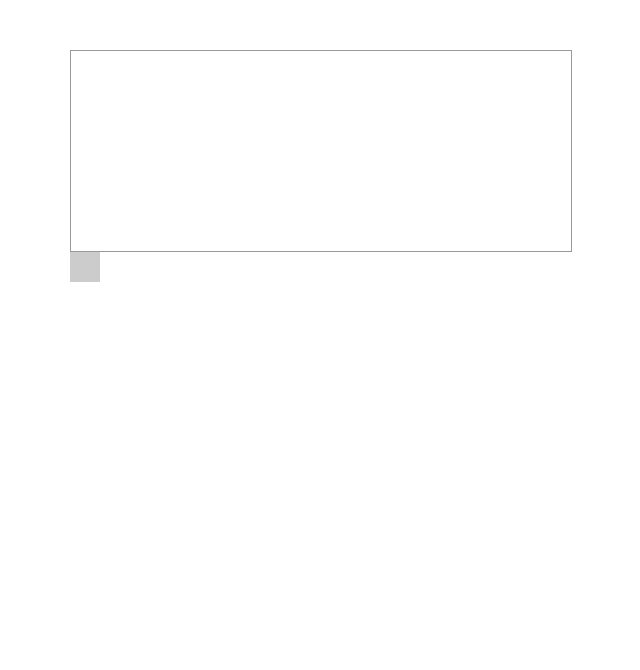
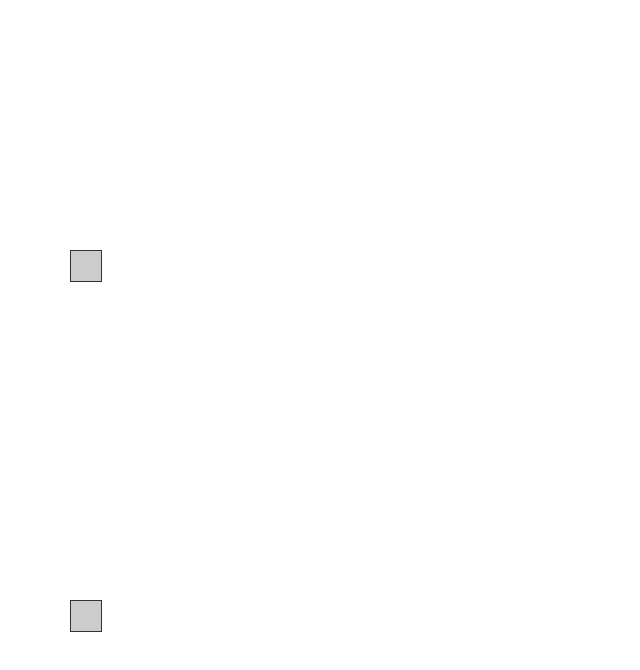
Before and after one commit to kouwenxuan/bczbqplugin, a plain HTML site: page demo/index.html in a window 1280 px wide. Shown: the whole page, without its empty margins (320-960 px from the left). Drawn offline with nearby package versions, Linux system fonts and the light colour scheme.

Commit message:
功能完善 支持页面生成多个表情插件 API略改

```diff
--- a/core.js
+++ b/core.js
@@ -1,48 +1,58 @@
 //表情插件核心功能
-var bczExpresstion = {
+function bczExpresstion() {
 
     //应用路径
-    expressBaseUrl : "../imgs",
+    this.expressBaseUrl = "../imgs";
     //关联文本域DIV
-    expressArea : null,
+    this.expressArea = null;
     //文本域本身
-    textArea : null,
-    //初始化DOM元素
-    //param
-    //  - btn (id) : 需要添加表情按钮的元素ID
-    //  - area (id) : 关联文本域的id
-    //  - imgURL : 图片资源文件夹路径
-    init : function(btn, area, imgURL) {
+    this.textArea = null;
+
+}
+
+//原型定义
+
+//按钮所关联的文本框
+bczExpresstion.prototype.link = null;
+//初始化
+bczExpresstion.prototype.init = function(btn, area, imgURL) {
     //图片加载路径
-        bczExpresstion.expressArea = imgURL;
+    this.expressBaseUrl = imgURL;
     //获取按钮节点元素
     var element = $('#'+btn).get(0);
     //获取文本域节点元素
-        bczExpresstion.textArea = $('#'+area).get(0);
+    this.textArea = $('#'+area).get(0);
     //判断节点是否有效
-        if(typeof(element) == "undefined" || typeof(bczExpresstion.textArea) == "undefined") {
+    if(typeof(element) == "undefined" || typeof(this.textArea) == "undefined") {
         console.error("无效的初始化节点");
         return;
     }
-        //文本域之后添加DIV，并隐藏文本域
+    //文本域之后添加DIV，并隐藏文本域，样式赋予DIV
+    var _class = $('#'+area).attr("class");
+    var _style = $('#'+area).attr("style");
     $('#'+area).hide();
-        var textDiv = "<div id='bcz_express_area_div' contenteditable='true' class='bcz_textDiv'></div>";
+    var textDiv = "<div id='bcz_express_area_div' contenteditable='true' class='"+_class+"' style='"+_style+"'></div>";
     $('#'+area).after(textDiv);
-        bczExpresstion.expressArea = $('#bcz_express_area_div').get(0);
+    this.expressArea = $('#bcz_express_area_div').get(0);
+    $('#bcz_express_area_div').removeAttr("id");
     //DIV与文本域同步
-        $(bczExpresstion.expressArea).on("keyup", function() {
-            $(bczExpresstion.textArea).val($(bczExpresstion.expressArea).html());
+    var _textArea = this.textArea;
+    var _expressArea = this.expressArea;
+    $(this.expressArea).on("keyup", function() {
+        $(_textArea).val($(_expressArea).html());
     }).on("DOMNodeInserted", function() {
-            $(bczExpresstion.textArea).val($(bczExpresstion.expressArea).html());
+        $(_textArea).val($(_expressArea).html());
     });
 
     //生成表情选择框
-        bczExpresstion.createExpressWineow();
+    this.createExpressWineow();
     //将element初始化为表情按钮
     $(element).css("background-color", "#ccc");
     //表情按钮点击事件
     //  - 点击之后弹出表情选择框
     $(element).on('click', function(event) {
+        //改变当前表情控件对象原型变量 使弹出表情框关联到相应文本框
+        bczExpresstion.prototype.link = _expressArea;
         //表情框若已弹出则取消操作
         if($('#expressWindow').is(":visible")) {
             //关闭弹窗
@@ -52,8 +62,8 @@ var bczExpresstion = {
         }
         //获取按钮位置 － 用于计算弹出框起点位置
         var left = element.offsetLeft;
+        //计算出弹出框位置
         var top = element.offsetTop;
-            //计算出弹出框位置
         var begin_left = Math.floor(Number(left + element.offsetWidth/2));
         var begin_top = Math.floor(Number(top + element.offsetHeight/2));
         //默认表情
@@ -69,9 +79,12 @@ var bczExpresstion = {
     $(document).on('click', function() {
         $('#expressWindow').hide();
     });
-    },
-    //生成表情选择框
-    createExpressWineow : function() {
+}
+//生成表情弹出框
+bczExpresstion.prototype.createExpressWineow = function() {
+    if(typeof($("#expressWindow").get(0)) != "undefined") {
+        return ;
+    }
     //添加弹出框到指定位置
     var pop_obj = "<div id='expressWindow' style='display: none;'><div class='bcz_express_nav'></div><div class='bcz_express_content'></div></div>";
     $("body").append(pop_obj);
@@ -81,7 +94,7 @@ var bczExpresstion = {
     //添加表情选项卡
     var ul_obj = "<ul>"
     bcz_express_nav.empty();
-        $.each(bczExpresstion.expressList, function(i, o) {
+    $.each(this.expressList, function(i, o) {
         if(o != null) {
             ul_obj += "<li data-id='"+i+"'>"+ o.title +"</li>";
         }
@@ -90,12 +103,13 @@ var bczExpresstion = {
     bcz_express_nav.append(ul_obj);
     //添加表情 - 迭代表情数据集合
     bcz_express_content.empty();
-        $.each(bczExpresstion.expressList, function(i, o) {
+    var _expressBaseUrl = this.expressBaseUrl;
+    $.each(this.expressList, function(i, o) {
         var express_obj = "<div data-id='"+i+"' style='display: none;'><table><tr>";
         var index = 0;
         if(o != null) {
             $.each(o.data, function(k, v) {
-                    express_obj += "<td><img title='"+ v.name +"' alt='"+ v.name +"' src='"+ bczExpresstion.expressBaseUrl + v.url +"'></td>";
+                express_obj += "<td><img title='"+ v.name +"' alt='"+ v.name +"' src='"+ _expressBaseUrl + v.url +"'></td>";
                 if(index == 7) {
                     express_obj += "</tr><tr>";
                     index = -1;
@@ -120,13 +134,12 @@ var bczExpresstion = {
     //绑定表情选中事件
     bcz_express_content.find("td").on('click', function() {
         var expressImg = $(this).html();
-            var old_html = $(bczExpresstion.expressArea).html();
+        var old_html = $(bczExpresstion.prototype.link).html();
         var new_html = old_html + expressImg;
-            $(bczExpresstion.expressArea).html(new_html);
+        $(bczExpresstion.prototype.link).html(new_html);
     });
-    },
-    //表情数据集合 - 可根据图片资源进行配置
-    expressList : {
+}
+bczExpresstion.prototype.expressList = {
     "jx2" : {
         "title" : "兔斯基",
         "data" : [
@@ -536,9 +549,8 @@ var bczExpresstion = {
         ]
     }
 }
-}
 
 //定义requireJS模块 支持CMD模块化规范
 if ( typeof define === "function" && define.amd && define.amd.jQuery ) {
-    define( "bczExpresstion", [], function () { return bczExpresstion; } );
+    define( "bczExpresstion", [], function () { return new bczExpresstion(); } );
 }
--- a/css/bczExpress.css
+++ b/css/bczExpress.css
@@ -44,13 +44,6 @@
 .bcz_express_content table td:hover {
     background-color: #99CC66;
 }
-/*文本输入框样式*/
-.bcz_textDiv {
-    height: 200px;
-    overflow: auto;
-    width: 100%;
-    border: 1px solid #999;
-}
 /*弹出框样式*/
 #expressWindow {
     position: absolute;
--- a/demo/index.html
+++ b/demo/index.html
@@ -22,11 +22,16 @@
 </head>
 <body>
     <div class="container">
+        <textarea id="bcz_express_area" name="response" style="height: 200px; overflow: auto; width: 100%;"></textarea>
         <div>
-            <textarea id="bcz_express_area" name="response" style="height: 200px; border: 1px solid #333;"></textarea>
+            <div id="expressBtn" style="width: 30px; height: 30px; border: 1px solid #333;"></div>
         </div>
+    </div>
+    <br/>
+    <div class="container">
+        <textarea id="bcz_express_area2" name="response2" style="height: 200px; overflow: auto; width: 100%;"></textarea>
         <div>
-            <div id="expressBtn" style="width: 30px; height: 30px;"></div>
+            <div id="expressBtn2" style="width: 30px; height: 30px; border: 1px solid #333;"></div>
         </div>
     </div>
 </body>
@@ -38,5 +43,9 @@
             - expressArea 表情关联的文本元素ID
             - imgURL 表情图片资源所在目录
     */
-    bczExpresstion.init("expressBtn", "bcz_express_area", "../imgs");
+    var bczExpress = new bczExpresstion();
+    bczExpress.init("expressBtn", "bcz_express_area", "../imgs");
+
+    var bczExpress2 = new bczExpresstion();
+    bczExpress2.init("expressBtn2", "bcz_express_area2", "../imgs");
 </script>
```
Lines whose indentation alone changed are shown as unchanged.
